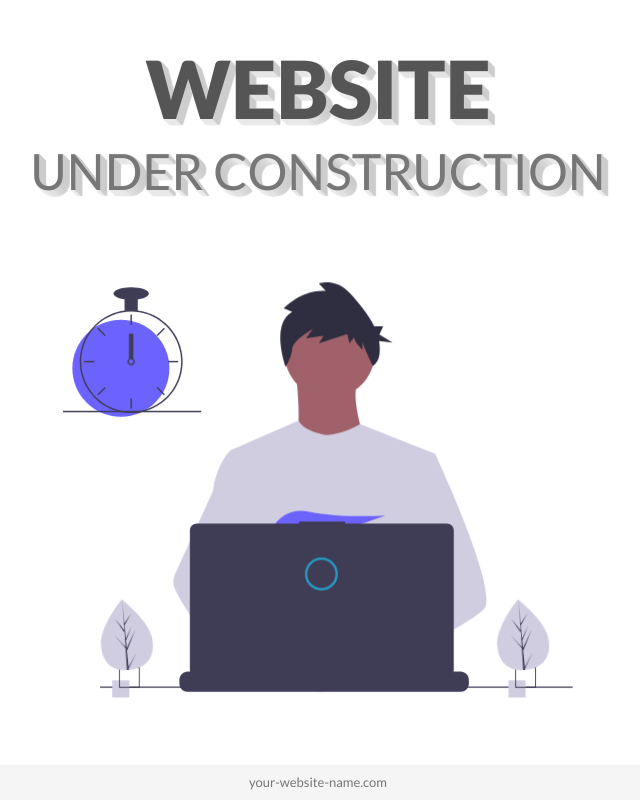
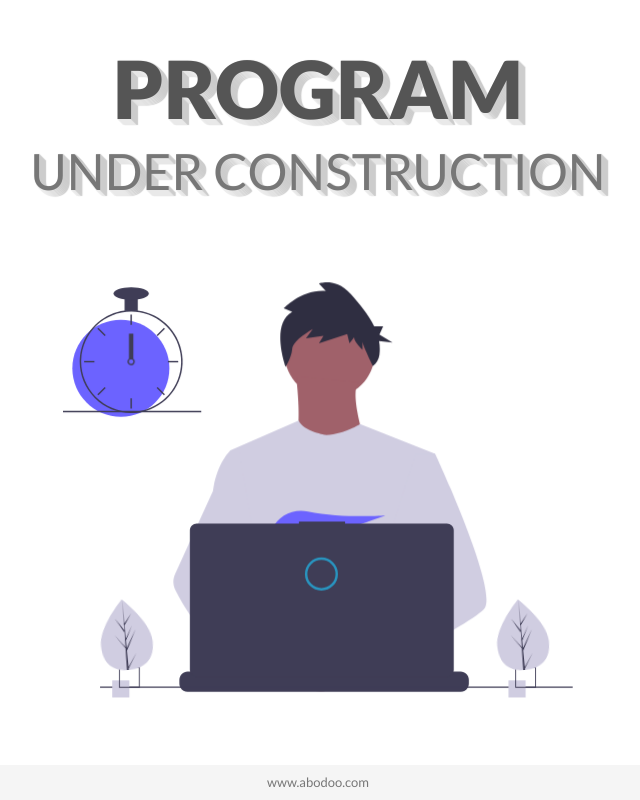
Before and after one commit to bhavikajain0001/DTTI-coming-soon, a plain HTML site: page index.html in a window 1280 px wide. Shown: the whole page, without its empty margins (322-962 px from the left). Drawn offline with nearby package versions, Linux system fonts and the light colour scheme.

Commit message:
Update index.html

```diff
--- a/index.html
+++ b/index.html
@@ -28,7 +28,7 @@
     <div class="container">
       <div class="row justify-content-center">
         <div class="col-md-10 main-title">
-          <h1>Website</h1>
+          <h1>Program</h1>
           <h2>under construction</h2>
         </div>
       </div>
@@ -249,7 +249,7 @@
     </div>
       <footer class="footer">
         <div class="container text-center">
-          <span>your-website-name.com</span>
+          <span>www.abodoo.com</span>
         </div>
       </footer>
 
```
